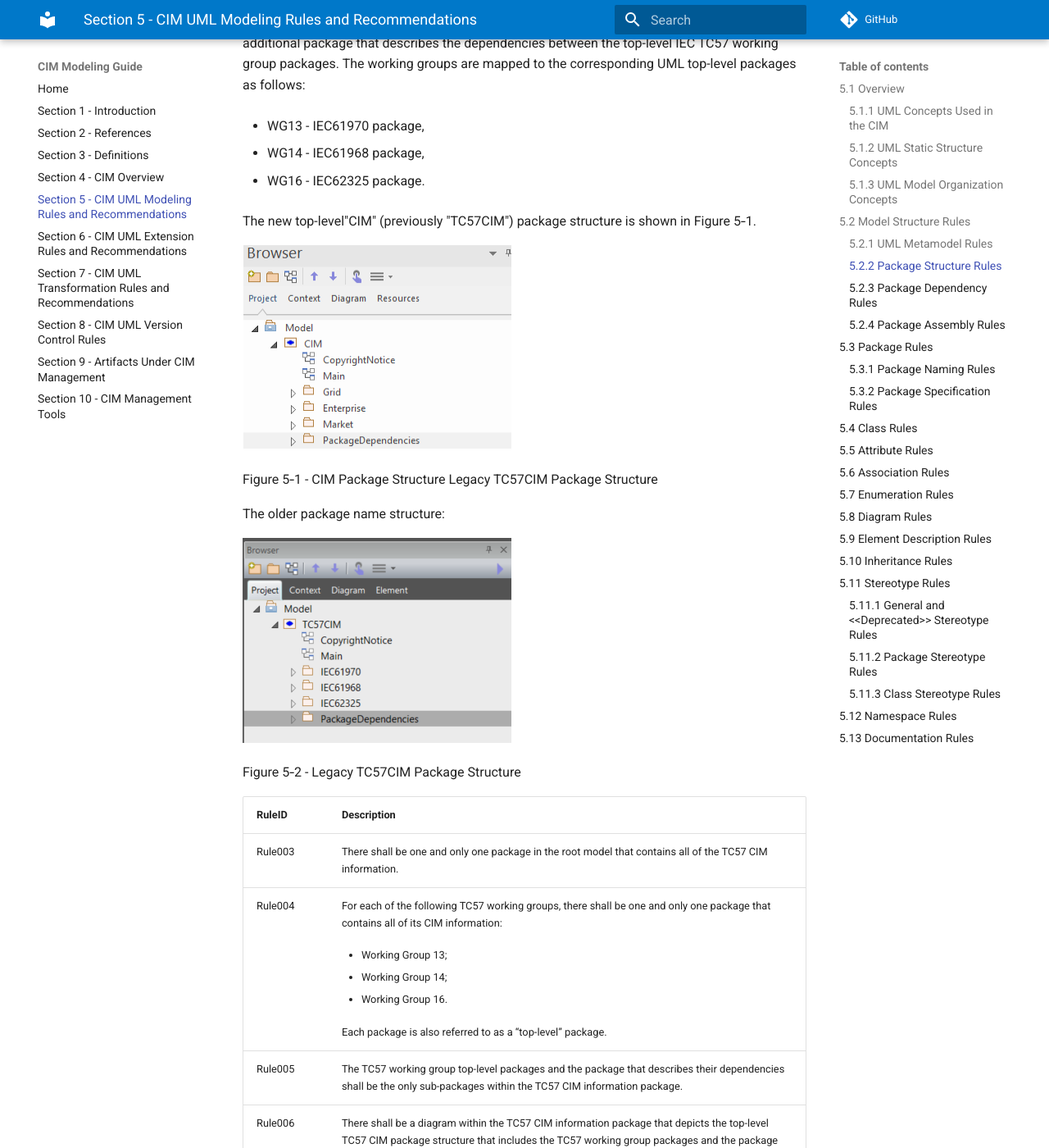
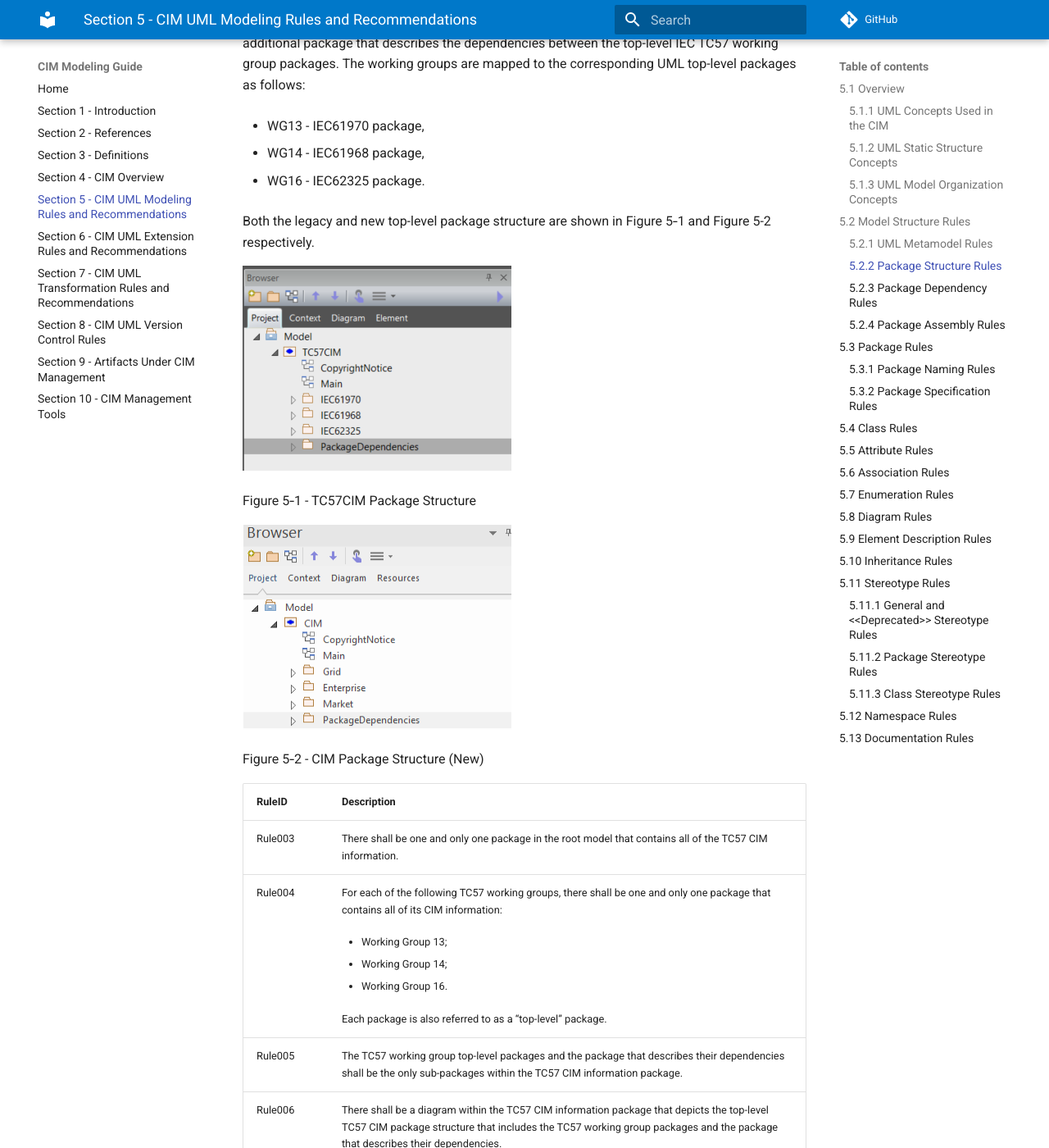
Before and after one commit to cimug-org/cim-modeling-guide, an MkDocs documentation site: the page built from docs/section5-cim-uml-modeling-rules-and-recommendations.md, in a window 1280 px wide and 1400 px high, scrolled down 2329 px. Shown: the whole window at 82% size. Built offline with MkDocs 1.6.1 and Material for MkDocs 9.7.7, drawn with Linux system fonts in a browser that asks for light colours; comment, search, counter and statistics services are not loaded.

Commit message:
Update section5-cim-uml-modeling-rules-and-recommendations.md

```diff
--- a/docs/section5-cim-uml-modeling-rules-and-recommendations.md
+++ b/docs/section5-cim-uml-modeling-rules-and-recommendations.md
@@ -85,17 +85,16 @@ TC57CIM is partitioned into packages corresponding to the IEC TC57 working group
 
 - WG16 - IEC62325 package.
 
-The new top-level"CIM" (previously "TC57CIM") package structure is shown in Figure 5‑1.
+Both the legacy and new top-level package structure are shown in Figure 5‑1 and Figure 5-2 respectively.
+
+<img src="/images/media/image13.png" style="width:3.41667in;height:2.60417in" />
+
+<span id="_Ref8597346" class="anchor"></span>Figure 5‑1 - TC57CIM Package Structure
 
 <img src="/images/media/image13-new.png" style="width:3.41667in;height:2.60417in" />
 
-<span id="_Ref8597347" class="anchor"></span>Figure 5‑1 - CIM Package Structure Legacy TC57CIM Package Structure
+<span id="_Ref8597347" class="anchor"></span>Figure 5‑2 - CIM Package Structure (New)
 
-The older package name structure:
-
-<img src="/images/media/image13.png" style="width:3.41667in;height:2.60417in" />
-
-<span id="_Ref8597346" class="anchor"></span>Figure 5‑2 - Legacy TC57CIM Package Structure
 
 <table>
 <colgroup>
```
